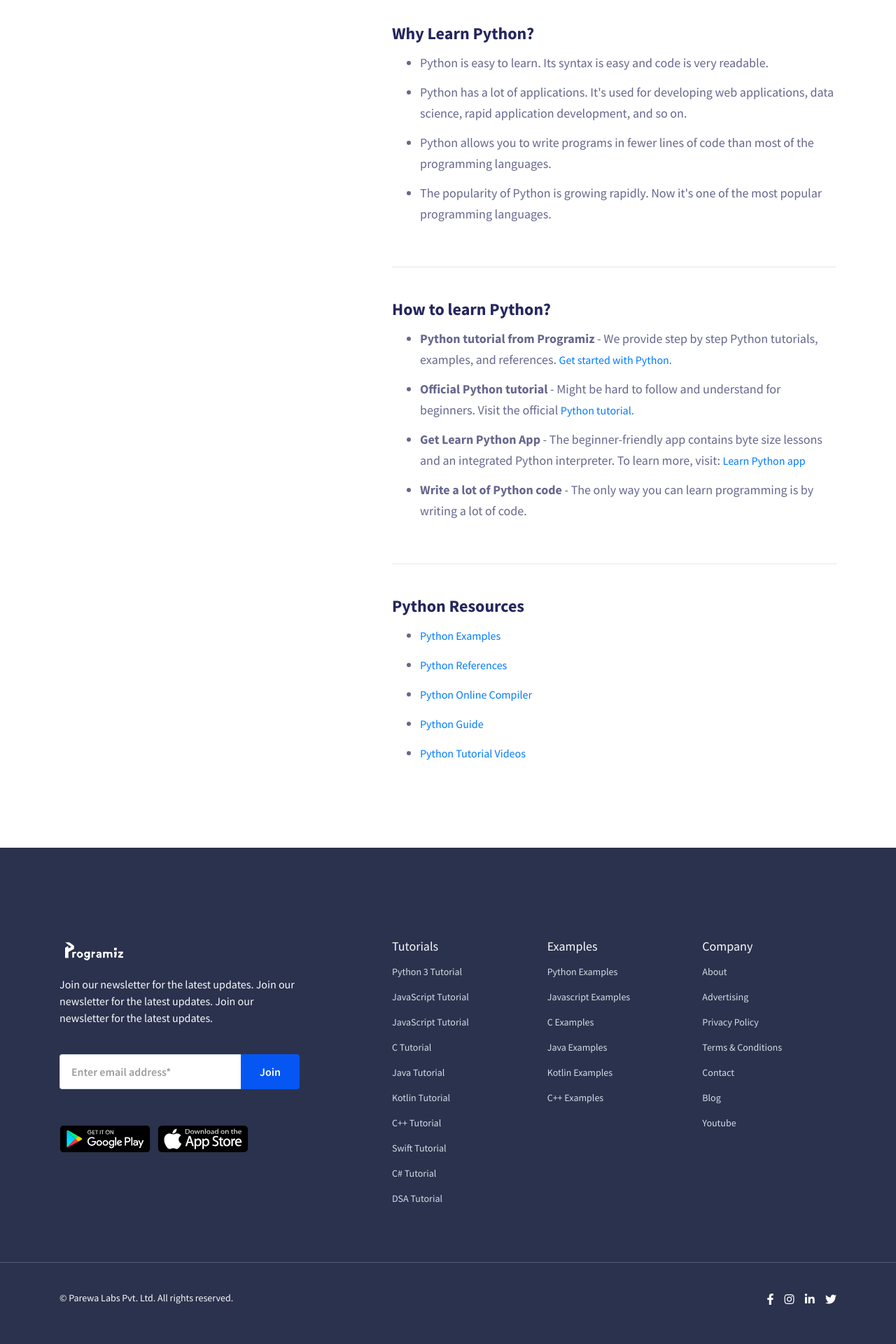
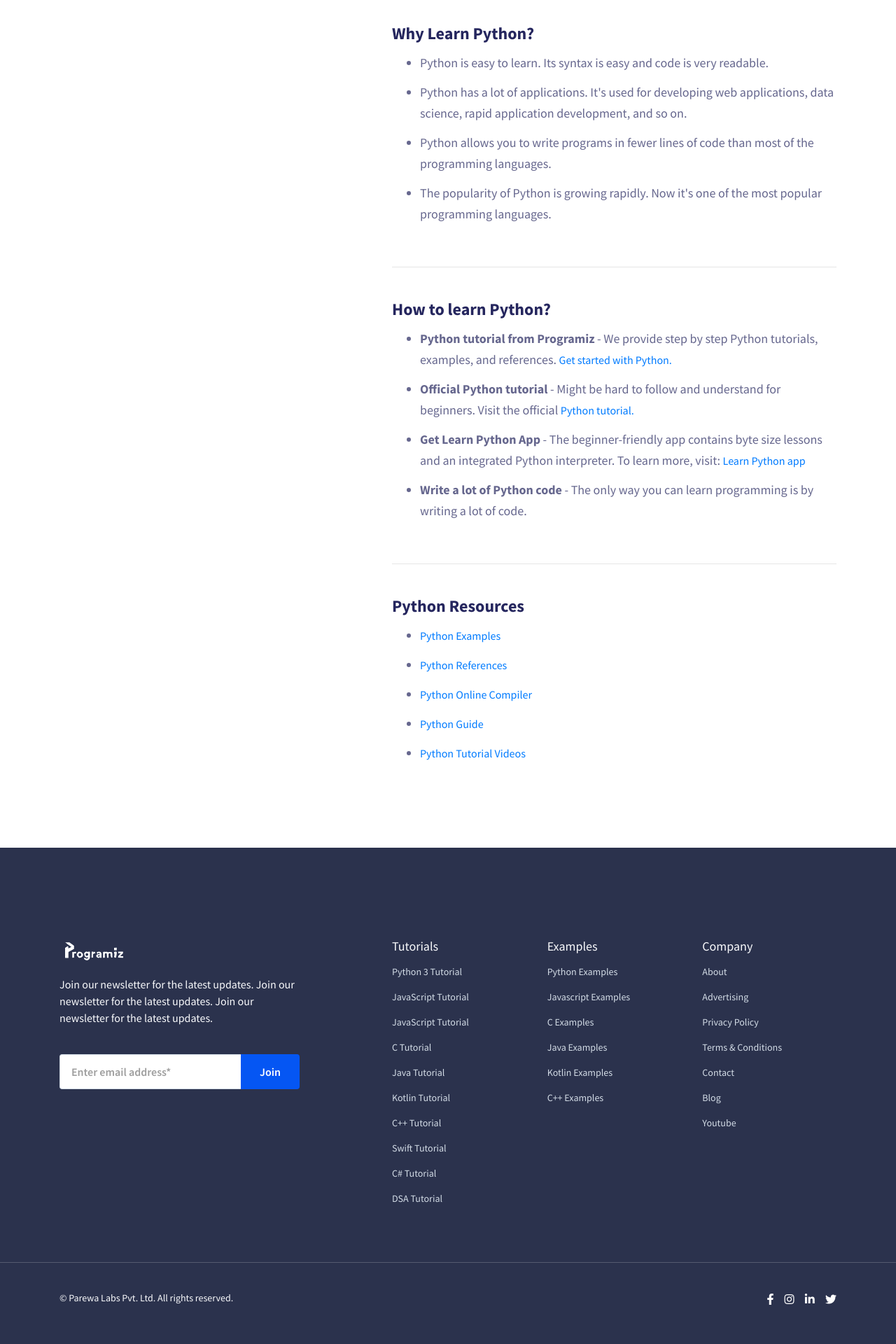
Before and after one commit to bpinazmul18/course-blog-site, a Jekyll site: the page built from index.markdown, in a window 1280 px wide. Shown: the part 1786-3706 px from the top of the page at 70% size. Built offline with Jekyll 4.4.1, drawn with Linux system fonts in a browser that asks for light colours.

Commit message:
remove download icon from footer

```diff
--- a/_includes/footer.html
+++ b/_includes/footer.html
@@ -11,12 +11,6 @@
                             <input type="submit" value="Join">
                         </div>
                     </form>
-                    <div class="app-download-wrap">
-                        <ul>
-                            <li><a href="#"><img src="{{ site.baseurl }}/assets/img/playstore.svg" alt=""></a></li>
-                            <li><a href="#"><img src="{{ site.baseurl }}/assets/img/appstore.svg" alt=""></a></li>
-                        </ul>
-                    </div>
                 </div>
             </div>
             <div class="col-lg-7 offset-lg-1">
```
